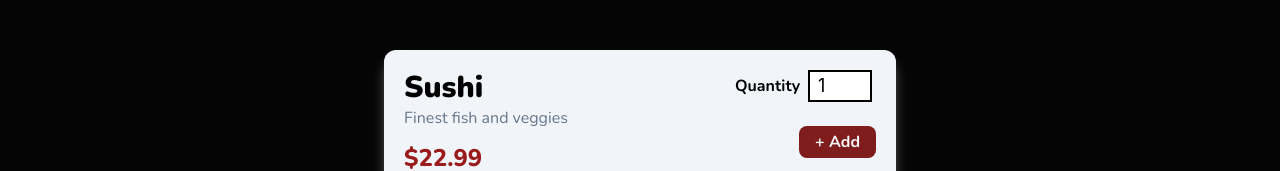
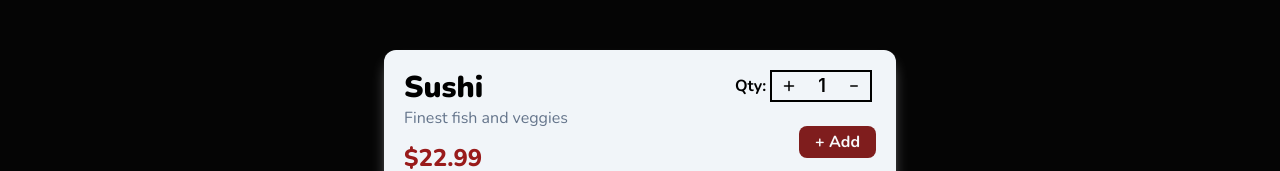
Before and after one commit to rohann06/Food-Order-app, a Next.js app: page / in a window 1280 px wide. Shown: the part 656-827 px from the top of the page. Built offline with nearby package versions, Linux system fonts and the light colour scheme.

Commit message:
change qty button

```diff
--- a/components/MealCard.js
+++ b/components/MealCard.js
@@ -1,4 +1,5 @@
 import React from "react";
+import { HiOutlinePlusSm, HiMinusSm } from "react-icons/hi";
 
 function MealCard({ mealName, mealDescription, mealPrice }) {
   return (
@@ -13,24 +14,22 @@ function MealCard({ mealName, mealDescription, mealPrice }) {
         </p>
       </div>
       <div>
-        <div className=" flex gap-2 items-center">
+        <div className=" flex gap-1 items-center">
           <label
             htmlFor="amount"
             className=" font-Nunito font-semibold lg:font-bold"
           >
-            Quantity
+            Qty:
           </label>
-          <input
-            type="number"
-            id="points"
-            min={1}
-            max={5}
-            defaultValue={1}
-            name="points"
-            step="1"
-            className=" w-16 border
-           lg:border-2 border-black pl-6 lg:pl-2 text-lg"
-          />
+          <div className=" flex gap-2 lg:gap-3 border lg:border-2 border-black">
+            <button className=" font-bold text-lg px-2 py-1 ">
+              <HiOutlinePlusSm />
+            </button>
+
+            <span className=" font-semibold text-lg">1</span>
+
+            <button className=" font-bold px-2 "> <HiMinusSm/> </button>
+          </div>
         </div>
         <button className=" bg-red-900 hover:bg-red-700 text-slate-50 font-Nunito font-bold rounded-lg py-1 px-3 lg:px-4 mt-4 lg:mt-6 ml-16">
           + Add
```
